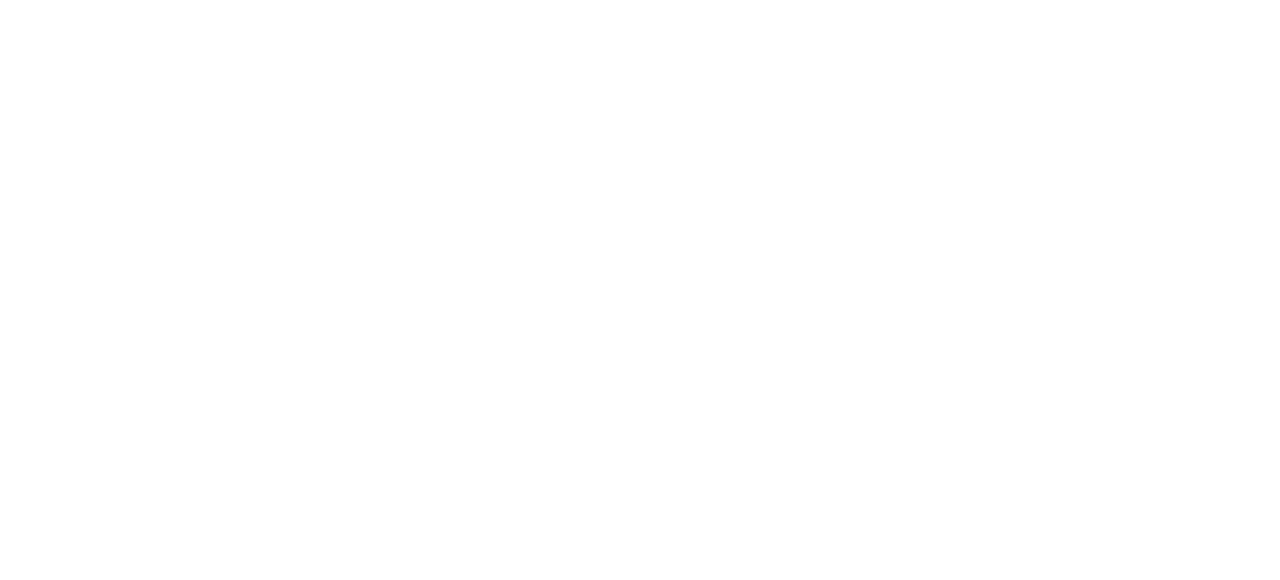
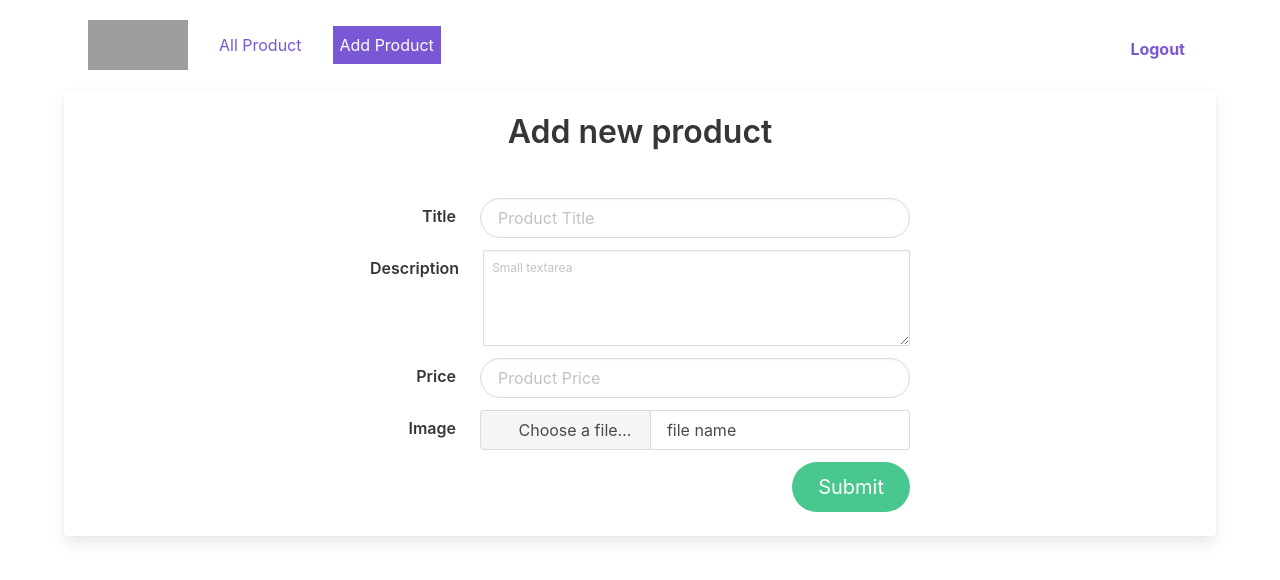
Before and after one commit to tipudanny/we-devs-assignment-frontend, a Vue app: page /create-product in a window 1280 px wide. Shown: the top 580 px of the page. Built offline with nearby package versions, Linux system fonts and the light colour scheme; grey boxes are pictures that could not be loaded.

Commit message:
login and add product page done

```diff
--- a/src/assets/style.scss
+++ b/src/assets/style.scss
@@ -19,7 +19,11 @@ a.router-link-active span.icon {
     color: #ffffff;
 }
 
-.menu-list a.router-link-active {
+.navbar-item a.router-link-active {
     background-color: #7957d5;
     color: #fff;
+    padding: 7px;
 }
+.navbar-item a {
+    padding: 7px;
+}
--- a/src/components/Layouts/Navbar.vue
+++ b/src/components/Layouts/Navbar.vue
@@ -1,20 +1,32 @@
 <template>
     <div class="m-3">
-        <nav class="navbar" role="navigation" aria-label="main navigation">
-            <div class="navbar-brand">
-                <a class="navbar-item" href="#">
+        <b-navbar>
+            <template #brand>
+                <b-navbar-item tag="router-link" :to="{ path: '/' }">
                     <img src="https://i0.wp.com/us.wordcamp.org/2015/files/2015/09/wedevs-logo1.png?fit=1000%2C322&ssl=1"
-                         style="min-height: 60px;min-width: 200px"
+                         style="min-height: 50px;min-width:100px"
                          alt="We Devs">
-                </a>
+                </b-navbar-item>
+            </template>
+            <template #start>
+                <b-navbar-item href="#">
+                    <router-link to="/product">All Product</router-link>
+                </b-navbar-item>
+                <b-navbar-item href="#">
+                    <router-link to="/create-product">Add Product</router-link>
+                </b-navbar-item>
+            </template>
 
-                <a role="button" class="navbar-burger" aria-label="menu" aria-expanded="false">
-                    <span aria-hidden="true"></span>
-                    <span aria-hidden="true"></span>
-                    <span aria-hidden="true"></span>
-                </a>
-            </div>
-        </nav>
+            <template #end>
+                <b-navbar-item tag="div">
+                    <div class="buttons">
+                        <a class=" is-primary">
+                            <strong>Logout</strong>
+                        </a>
+                    </div>
+                </b-navbar-item>
+            </template>
+        </b-navbar>
     </div>
 </template>
 
--- a/src/components/Products/AddProduct.vue
+++ b/src/components/Products/AddProduct.vue
@@ -1,6 +1,84 @@
 <template>
     <div>
-        <p>Add New Product.</p>
+        <div class="title mb-6 has-text-centered is-success">Add new product</div>
+        <div class="columns">
+            <div class="column"></div>
+            <div class="column  is-half">
+
+                <div class="field is-horizontal">
+                    <div class="field-label is-normal">
+                        <label class="label">Title</label>
+                    </div>
+                    <div class="field-body">
+                        <div class="field">
+                            <p class="control">
+                                <input class="input is-rounded" type="text" placeholder="Product Title">
+                            </p>
+                        </div>
+                    </div>
+                </div>
+
+                <div class="field is-horizontal">
+                    <div class="field-label is-normal">
+                        <label class="label">Description</label>
+                    </div>
+                    <div class="field-body">
+                        <div class="field">
+                            <div class="control">
+                                <textarea class="textarea is-small" placeholder="Small textarea"></textarea>
+                            </div>
+                        </div>
+                    </div>
+                </div>
+
+                <div class="field is-horizontal">
+                    <div class="field-label is-normal">
+                        <label class="label">Price</label>
+                    </div>
+                    <div class="field-body">
+                        <div class="field">
+                            <p class="control">
+                                <input class="input is-rounded" type="text" placeholder="Product Price">
+                            </p>
+                        </div>
+                    </div>
+                </div>
+
+                <div class="field is-horizontal">
+                    <div class="field-label is-normal">
+                        <label class="label">Image</label>
+                    </div>
+                    <div class="field-body">
+                        <div class="field">
+                            <div class="file has-name is-fullwidth">
+                                <label class="file-label">
+                                    <input class="file-input" type="file" name="image">
+                                    <span class="file-cta">
+                                        <span class="file-icon">
+                                            <i class="fas fa-upload"></i>
+                                        </span>
+                                        <span class="file-label"> Choose a file…</span>
+                                    </span>
+                                    <span class="file-name">file name</span>
+                                </label>
+                            </div>
+                        </div>
+                    </div>
+                </div>
+                <div class="field is-horizontal">
+                    <div class="field-body">
+                        <div class="field">
+                            <div class="file has-name is-fullwidth is-right">
+                                <button class="button is-success is-rounded is-medium">Submit</button>
+                            </div>
+                        </div>
+                    </div>
+                </div>
+
+            </div>
+            <div class="column"></div>
+        </div>
+
     </div>
 </template>
 
--- a/src/components/Products/AllProduct.vue
+++ b/src/components/Products/AllProduct.vue
@@ -2,7 +2,8 @@
     <div>
         <h4 class="title is-4">All Products</h4>
         <section>
-            <table class="table is-bordered is-fullwidth has-text-centered">
+            <div class="table-container">
+                <table class="table is-bordered is-fullwidth has-text-centered">
                 <thead>
                     <tr class="">
                         <th>#Sl</th>
@@ -27,6 +28,7 @@
                     </tr>
                 </tbody>
             </table>
+            </div>
         </section>
         <section class="mt-3">
             <nav class="pagination is-rounded" role="navigation" aria-label="pagination">
--- a/src/router/index.js
+++ b/src/router/index.js
@@ -18,10 +18,7 @@ const routes = [
                 { path: '/product', name: 'Product ',
                     component: function () { return import('@/components/Products/AllProduct') }
                 },
-                { path: '/product/all-product', name: 'All Product ',
-                    component: function () { return import('@/components/Products/AllProduct') }
-                },
-                { path: '/product/create-product', name: 'Product-Add',
+                { path: 'create-product', name: 'Product-Add',
                     component: function () { return import('@/components/Products/AddProduct') }
                 },
             ]
--- a/src/views/Layout.vue
+++ b/src/views/Layout.vue
@@ -3,15 +3,11 @@
         <Navbar />
         <div class="columns is-mobile">
             <div class="column">
-                <Menu />
-            </div>
-            <div class="column is-four-fifths">
                 <div class="card">
                     <div class="card-content">
                         <router-view></router-view>
                     </div>
                 </div>
-
             </div>
         </div>
     </div>
--- a/src/views/Login.vue
+++ b/src/views/Login.vue
@@ -1,6 +1,49 @@
 <template>
     <div>
-        <p>This is login page.</p>
+        <div class="title m-6 has-text-centered is-success">Please Login</div>
+        <div class="columns">
+            <div class="column"></div>
+            <div class="column  is-half">
+
+                <div class="field is-horizontal">
+                    <div class="field-label is-normal">
+                        <label class="label">Email</label>
+                    </div>
+                    <div class="field-body">
+                        <div class="field">
+                            <p class="control">
+                                <input class="input is-rounded" type="email" placeholder="tipu@gmail.com">
+                            </p>
+                        </div>
+                    </div>
+                </div>
+                <div class="field is-horizontal">
+                    <div class="field-label is-normal">
+                        <label class="label">Password</label>
+                    </div>
+                    <div class="field-body">
+                        <div class="field">
+                            <p class="control">
+                                <input class="input is-rounded" type="password" placeholder="********">
+                            </p>
+                        </div>
+                    </div>
+                </div>
+
+
+                <div class="field is-horizontal">
+                    <div class="field-body">
+                        <div class="field">
+                            <div class="file has-name is-fullwidth is-right">
+                                <button class="button is-success is-rounded is-medium">Login</button>
+                            </div>
+                        </div>
+                    </div>
+                </div>
+
+            </div>
+            <div class="column"></div>
+        </div>
     </div>
 </template>
 
```
